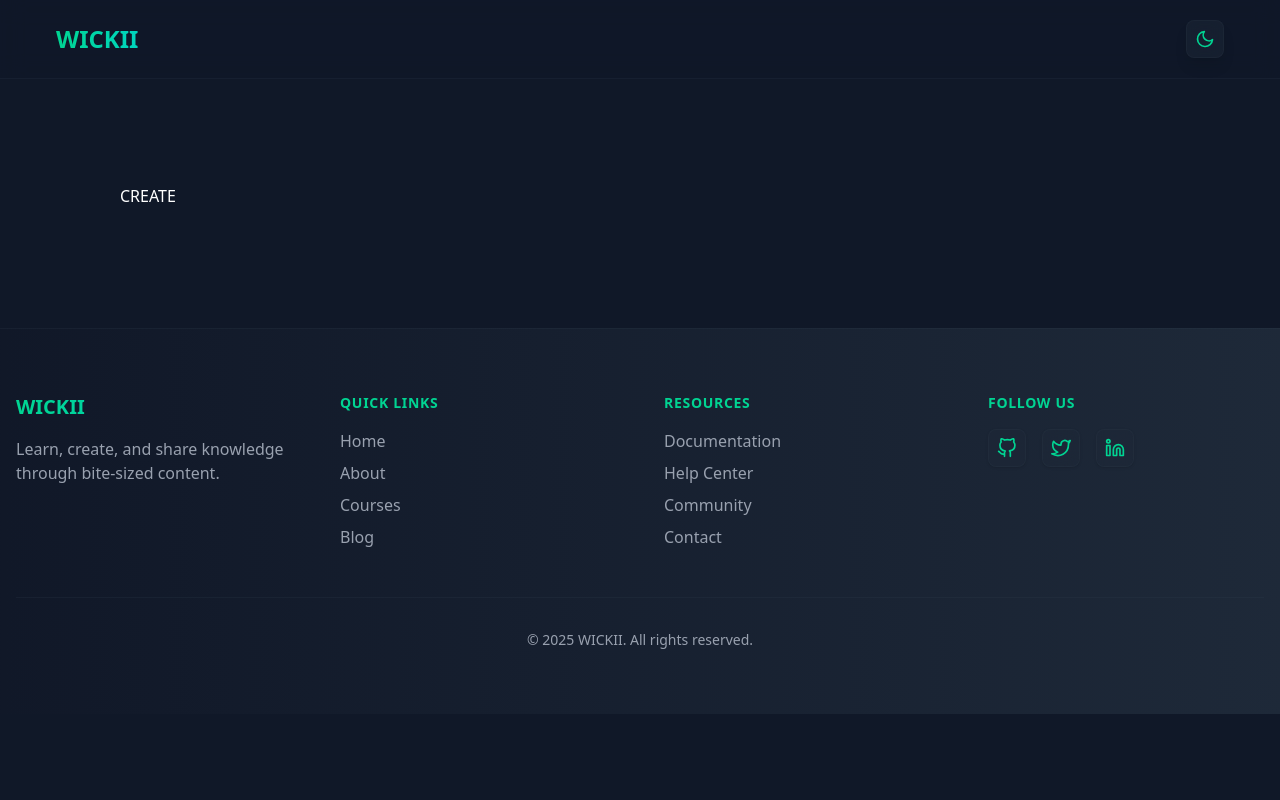
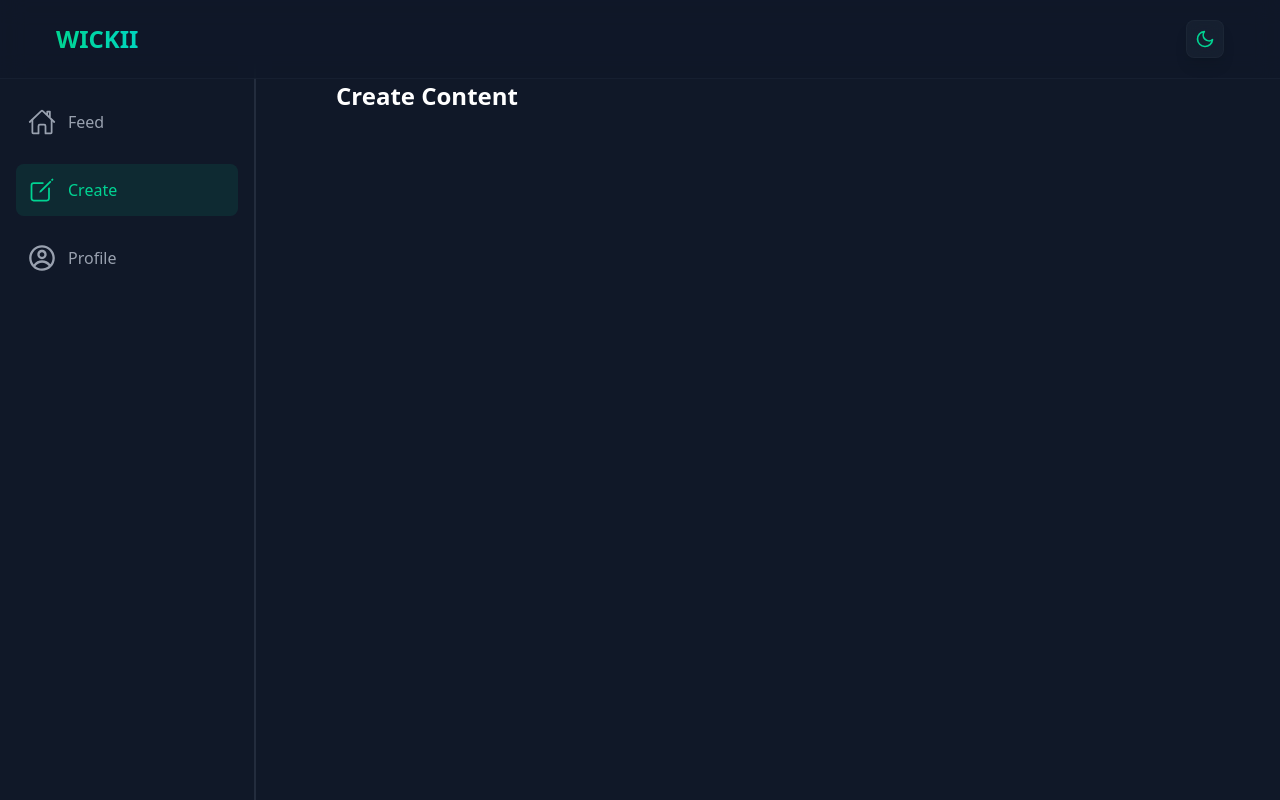
Before and after one commit to LupoNetn/Wickii, a React (Vite) app: page /create in a window 1280 px wide. Shown: the top 800 px of the page. Built offline with nearby package versions, Linux system fonts and the light colour scheme.

Commit message:
feat: implement AppLayout component for consistent layout, update routing in App component, and enhance FeedPage with video fetching and loading state

```diff
--- a/src/App.tsx
+++ b/src/App.tsx
@@ -8,6 +8,7 @@ import SignUp from "./components/SignUp";
 import LogIn from "./components/LogIn";
 import FeedProtected from "./components/FeedProtected";
 import FeedPage from "./components/FeedPage";
+import AppLayout from "./components/AppLayout";
 
 const App: React.FC = () => {
   return (
@@ -16,10 +17,9 @@ const App: React.FC = () => {
         <Routes>
           <Route element={<AuthorizedLayout />}>
             <Route path="/" element={<Home />} />
-            <Route path="/create" element={<Create />} />
-            <Route path="/profile" element={<Profile />} />
             <Route path="/signup" element={<SignUp />} />
             <Route path="/login" element={<LogIn />} />
+            <Route element={<AppLayout />}>
               <Route
                 path="/feed"
                 element={
@@ -28,6 +28,9 @@ const App: React.FC = () => {
                   </FeedProtected>
                 }
               />
+              <Route path="/create" element={<Create />} />
+              <Route path="/profile" element={<Profile />} />
+            </Route>
           </Route>
         </Routes>
       </div>
--- /dev/null
+++ b/src/components/AppLayout.tsx
@@ -0,0 +1,26 @@
+import { Outlet } from 'react-router-dom'
+import FeedSideBar from './FeedSideBar'
+import FeedBottomBar from './FeedBottomBar'
+
+const AppLayout = () => {
+  return (
+    <div className="flex min-h-screen bg-gray-900">
+      {/* Sidebar - hidden on mobile, shown on md screens and up */}
+      <div className="hidden md:block w-64 flex-shrink-0 border-r border-gray-700/50">
+        <FeedSideBar />
+      </div>
+
+      {/* Main Content Area */}
+      <div className="flex-1 w-full pb-16 md:pb-0 overflow-y-auto">
+        <Outlet />
+      </div>
+
+      {/* Bottom Navigation - shown on mobile, hidden on md screens and up */}
+      <div className="fixed bottom-0 left-0 right-0 h-16 z-50 md:hidden bg-gray-900/80 backdrop-blur-sm border-t border-gray-700/50">
+        <FeedBottomBar />
+      </div>
+    </div>
+  )
+}
+
+export default AppLayout
--- a/src/components/FeedBottomBar.tsx
+++ b/src/components/FeedBottomBar.tsx
@@ -2,11 +2,9 @@ import React from 'react'
 import { IoHomeOutline } from "react-icons/io5"
 import { IoCreateOutline } from "react-icons/io5"
 import { CgProfile } from "react-icons/cg"
-import { Link, useLocation } from 'react-router-dom'
+import { NavLink } from 'react-router-dom'
 
 const FeedBottomBar = () => {
-  const location = useLocation()
-
   const menuItems = [
     { icon: <IoHomeOutline size={24} />, label: 'Feed', path: '/feed' },
     { icon: <IoCreateOutline size={24} />, label: 'Create', path: '/create' },
@@ -14,24 +12,23 @@ const FeedBottomBar = () => {
   ]
 
   return (
-    <nav className="fixed bottom-0 left-0 right-0 bg-white border-t border-gray-200 md:hidden">
-      <div className="flex justify-around items-center h-16">
+    <div className="h-full px-4">
+      <div className="flex justify-around items-center h-full max-w-md mx-auto">
         {menuItems.map((item, index) => (
-          <Link
+          <NavLink
             key={index}
             to={item.path}
-            className={`flex flex-col items-center p-2 ${
-              location.pathname === item.path
-                ? 'text-emerald-500'
-                : 'text-gray-500 hover:text-emerald-500'
-            }`}
+            className={({ isActive }) => `
+              flex flex-col items-center justify-center
+              ${isActive ? 'text-emerald-400' : 'text-gray-400 hover:text-emerald-400'}
+            `}
           >
             <span className="mb-1">{item.icon}</span>
             <span className="text-xs">{item.label}</span>
-          </Link>
+          </NavLink>
         ))}
       </div>
-    </nav>
+    </div>
   )
 }
 
--- a/src/components/FeedPage.tsx
+++ b/src/components/FeedPage.tsx
@@ -1,27 +1,69 @@
-import FeedBottomBar from "./FeedBottomBar"
-import FeedSideBar from "./FeedSideBar"
+import { useEffect, useState } from "react"
+
+
 
 const FeedPage = () => {
+  const [videos, setVideos] = useState<any[]>([])
+  const [loading, setLoading] = useState(true)
+
+  const getRandomVideos = async () => {
+    try {
+      const topics = ["education", "technology", "science", "learning", "students"]
+      const randomTopic = topics[Math.floor(Math.random() * topics.length)]
+
+      const response = await fetch(
+        `https://api.pexels.com/videos/search?query=${randomTopic}&per_page=9`,
+        {
+          headers: {
+            Authorization: 'vNmpL3RPsdURSAu41Oj08UGWqV67qDTU8MklcQgMlXQySd7fyTg7E5pq',
+          },
+        }
+      )
+
+      const data = await response.json()
+      setVideos(data.videos || [])
+    } catch (error) {
+      console.error("Error fetching videos:", error)
+    } finally {
+      setLoading(false)
+    }
+  }
+
+  useEffect(() => {
+    getRandomVideos()
+  }, [])
+
   return (
-    <div className="flex min-h-screen bg-gray-900">
-      {/* Sidebar - hidden on mobile, shown on md screens and up */}
-      <div className="hidden md:block w-64 border-r border-gray-700/50">
-        <FeedSideBar />
-      </div>
+    <div className="w-full min-h-screen bg-gray-900 text-white">
+      <div className="max-w-6xl mx-auto px-4 py-8">
+        <h1 className="text-2xl font-semibold mb-6">Wickii: Learn in Bits</h1>
 
-      {/* Main Content Area */}
-      <div className="flex-1 pb-16 md:pb-0">
-        {/* Your feed content here */}
-        <div className="p-4">
-          <video src="">
-
-          </video>
+        <div className="grid grid-cols-1 sm:grid-cols-2 md:grid-cols-3 gap-6">
+          {loading
+            ? Array.from({ length: 9 }).map((_, i) => (
+                <div
+                  key={i}
+                  className="aspect-video bg-gray-800 rounded-lg animate-pulse"
+                >
+                  <div className="w-full h-full bg-gray-700"></div>
+                </div>
+              ))
+            : videos.map((video) => (
+                <div
+                  key={video.id}
+                  className="aspect-video bg-gray-800 rounded-lg overflow-hidden shadow-lg"
+                >
+                  <video
+                    className="w-full h-full object-cover"
+                    controls
+                    playsInline
+                  >
+                    <source src={video.video_files[0]?.link} type="video/mp4" />
+                    Your browser does not support the video tag.
+                  </video>
+                </div>
+              ))}
         </div>
-      </div>
-
-      {/* Bottom Navigation - shown on mobile, hidden on md screens and up */}
-      <div className="fixed bottom-0 left-0 right-0 md:hidden bg-gray-900/80 backdrop-blur-sm border-t border-gray-700/50">
-        <FeedBottomBar />
       </div>
     </div>
   )
--- a/src/components/FeedSideBar.tsx
+++ b/src/components/FeedSideBar.tsx
@@ -1,4 +1,4 @@
-import React, { useState } from 'react'
+import React from 'react'
 import { IoHomeOutline } from "react-icons/io5"
 import { IoCreateOutline } from "react-icons/io5"
 import { CgProfile } from "react-icons/cg"
@@ -6,34 +6,32 @@ import { NavLink } from 'react-router-dom'
 
 const FeedSideBar = () => {
   const menuItems = [
-    { icon: <IoHomeOutline size={40} />, label: 'Feed', path: '/feed' },
-    { icon: <IoCreateOutline size={40} />, label: 'Create', path: '/create' },
-    { icon: <CgProfile size={40} />, label: 'Profile', path: '/profile' }
+    { icon: <IoHomeOutline size={28} />, label: 'Feed', path: '/feed' },
+    { icon: <IoCreateOutline size={28} />, label: 'Create', path: '/create' },
+    { icon: <CgProfile size={28} />, label: 'Profile', path: '/profile' }
   ]
 
-  const [open, setOpen] = useState(false)
-
   return (
-    <div className='flex flex-row'>
-      <div className='flex flex-col gap-10 w-1/4 justify-center items-start h-screen p-4'>
+    <div className="h-full relative border-r border-gray-700/50">
+      <div className="sticky top-20 p-4">
+        <nav className="flex flex-col space-y-4">
           {menuItems.map((item, index) => (
             <NavLink
               key={index}
               to={item.path}
-            className={({ isActive }) =>
-              `flex items-center gap-3 p-3 rounded-lg transition-colors
+              className={({ isActive }) => `
+                flex items-center gap-3 p-3 rounded-lg transition-colors
                 ${isActive
-                ? 'bg-emerald-100 text-emerald-600'
-                : 'hover:bg-gray-100 text-gray-600 hover:text-emerald-500'
-              }`
+                  ? 'bg-emerald-400/10 text-emerald-400'
+                  : 'text-gray-400 hover:bg-gray-800/50 hover:text-emerald-400'
                 }
+              `}
             >
               <span>{item.icon}</span>
-            {open && (
-              <p className="font-medium block">{item.label}</p>
-            )}
+              <span className="font-medium">{item.label}</span>
             </NavLink>
           ))}
+        </nav>
       </div>
     </div>
   )
--- a/src/pages/Create.tsx
+++ b/src/pages/Create.tsx
@@ -1,9 +1,9 @@
-
-
 const Create = () => {
   return (
-    <div className="m-30 text-white">
-      CREATE
+    <div className="w-full min-h-screen bg-gray-900">
+      <div className="max-w-4xl mx-auto px-4 py-4">
+        <h1 className="text-2xl font-bold text-white">Create Content</h1>
+      </div>
     </div>
   )
 }
--- a/src/pages/Profile.tsx
+++ b/src/pages/Profile.tsx
@@ -1,9 +1,9 @@
-
-
 const Profile = () => {
   return (
-    <div className="m-80">
-      PROFILE
+    <div className="w-full min-h-screen bg-gray-900">
+      <div className="max-w-4xl mx-auto px-4 py-4">
+        <h1 className="text-2xl font-bold text-white">Profile</h1>
+      </div>
     </div>
   )
 }
```
Also changed, not shown: 1 other file (tests, documents, lock files or other folders). Lines whose indentation alone changed are shown as unchanged.
